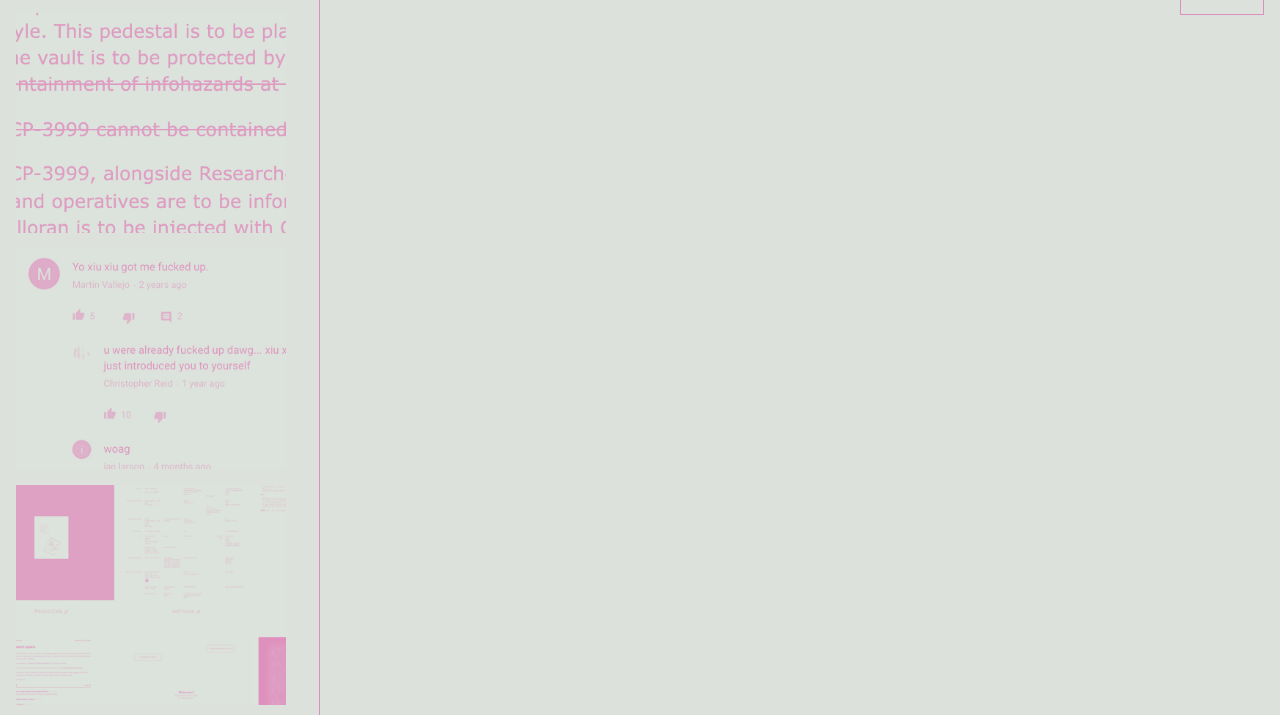
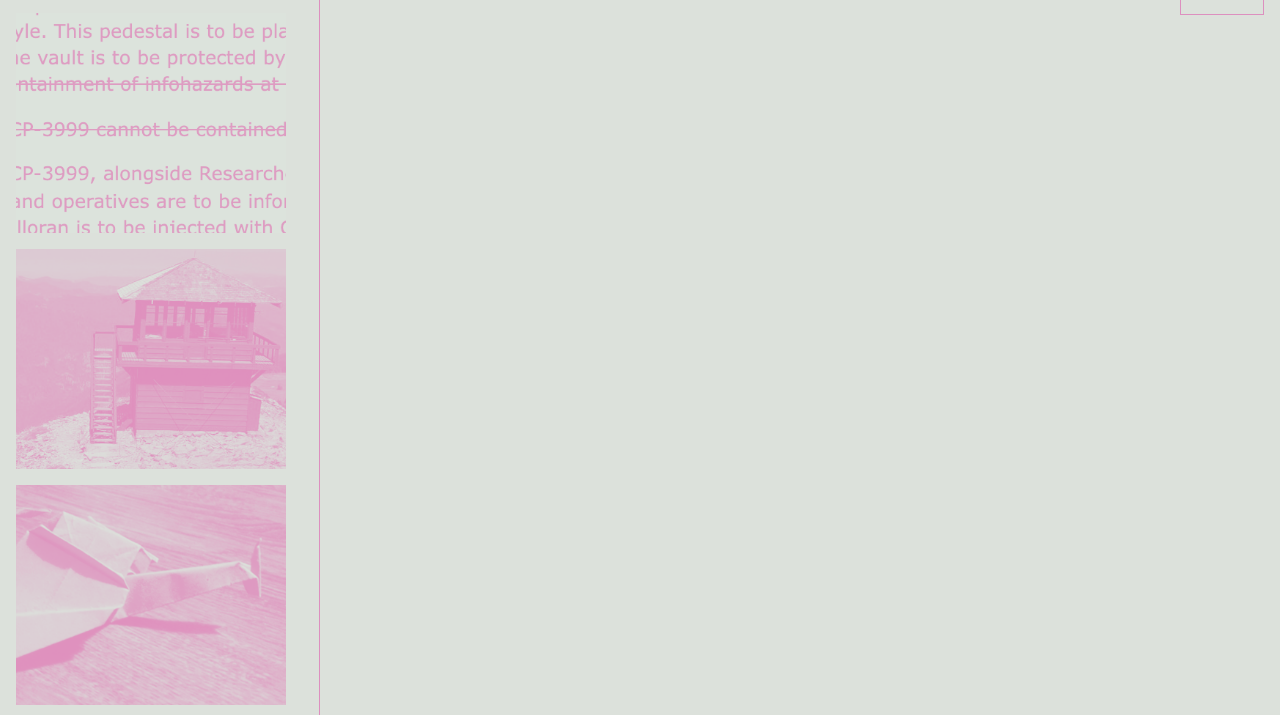
Before and after one commit to chiaski/Threes, a plain HTML site: page public/scp.html in a window 1280 px wide. Shown: the part 85-800 px from the top of the page. Drawn offline with Linux system fonts and the light colour scheme; a web font is replaced by a local one.

Commit message:
fix scp err

```diff
--- a/public/scp.html
+++ b/public/scp.html
@@ -29,10 +29,10 @@
           <a href="#one" style="background-image:url(images/scp-3999.png);">
           </a>
 
-          <a href="#two" style="background-image:url(images/arena-xiuxiu.png);">
+          <a href="#two" style="background-image:url(images/scp-3333.png);">
           </a>
 
-          <a href="#three" style="background-image:url(images/arena-websites.png);">
+          <a href="#three" style="background-image:url(images/scp-1762.png);">
 
           </a>
 
```
Also changed, not shown: 1 other file.
